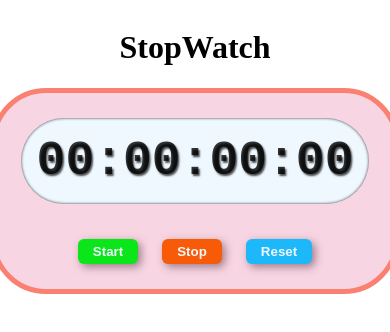
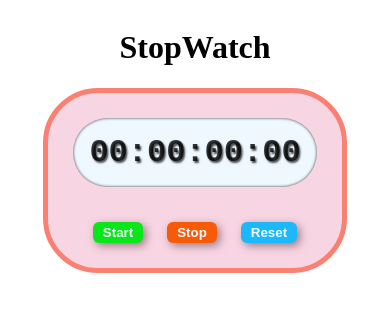
Before and after one commit to SatyamR196/StopWatch, a plain HTML site: page index.html in a window 390 px wide. Drawn offline with Linux system fonts and the light colour scheme.

Commit message:
made this watch responsive.Now this works fine on small screens

```diff
--- a/style2.css
+++ b/style2.css
@@ -55,3 +55,13 @@
     margin: 10px;
     box-shadow: 2px 2px 3px #9c7b88;
 }
+
+
+@media only screen and (max-width :400px) {
+    button{
+        padding: 3px 10px;
+    }
+    #display{
+        font: bold 2rem monospace;
+    }
+}
```
